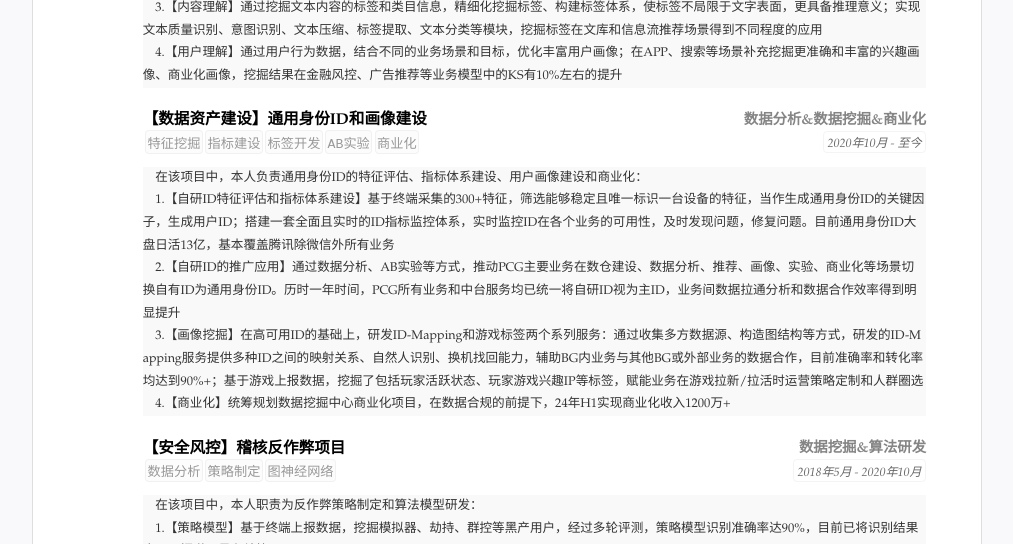
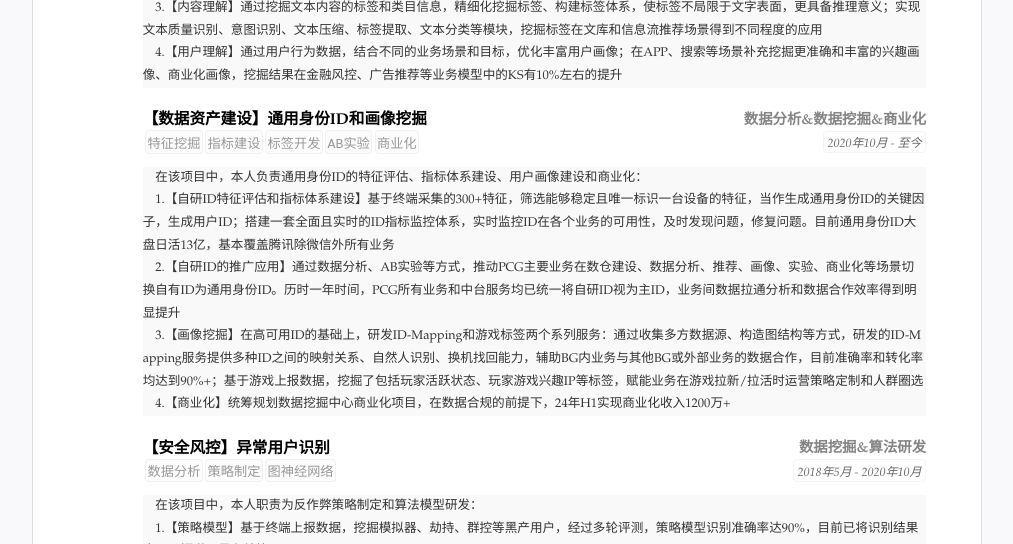
Before and after one commit to wenruity/resume1, a Jekyll site: the page built from index.html, in a window 1280 px wide. Shown: the part 1210-1754 px from the top of the page, without its empty margins (133-1146 px from the left). Built offline with Jekyll 4.4.1, drawn with Linux system fonts in a browser that asks for light colours.

Commit message:
Update resume.yml

```diff
--- a/_data/resume.yml
+++ b/_data/resume.yml
@@ -106,7 +106,7 @@ main: #简历主要内容，
             4.【用户理解】通过用户行为数据，结合不同的业务场景和目标，优化丰富用户画像；在APP、搜索等场景补充挖掘更准确和丰富的兴趣画像、商业化画像，挖掘结果在金融风控、广告推荐等业务模型中的KS有10%左右的提升
     sub: 算法研发
 
-  - title: 【数据资产建设】通用身份ID和画像建设
+  - title: 【数据资产建设】通用身份ID和画像挖掘
     duration: 2020年10月 - 至今
     tags:
     - 特征挖掘
@@ -121,7 +121,7 @@ main: #简历主要内容，
             4.【商业化】统筹规划数据挖掘中心商业化项目，在数据合规的前提下，24年H1实现商业化收入1200万+
     sub: 数据分析&数据挖掘&商业化
 
-  - title: 【安全风控】稽核反作弊项目
+  - title: 【安全风控】异常用户识别
     # summary: Projects' introduction or summary
     duration: 2018年5月 - 2020年10月
     tags:
```
